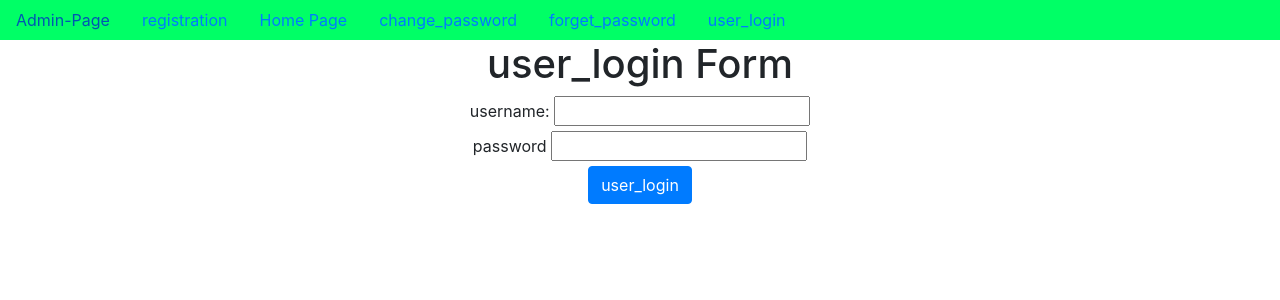
After one commit to AVULALAVANYA/user_login_logout, a Django app: page /user_login/ in a window 1280 px wide. The commit adds this page. Shown: the top 300 px of the page. Run offline with Django 4.2, Linux system fonts and the light colour scheme.

Commit message:
first commit

```diff
--- a/app/views.py
+++ b/app/views.py
@@ -1,9 +1,11 @@
 from django.shortcuts import render
 from django.http import HttpResponse
+
 # Create your views here.
 from app.forms import *
 from django.http import HttpResponseRedirect
-from django.contrib.auth import authenticate
+from django.contrib.auth import authenticate,login,logout
+from django.urls import reverse
 
 def home(request):
     return render(request,'home.html')
@@ -57,3 +59,21 @@ def forget_password(request):
         else:
             return HttpResponse('username is not avaialble in DB')
     return render(request,'forget_password.html')
+
+def user_login(request):
+    if request.method=='POST':
+        username=request.POST['username']
+        password=request.POST['password']
+
+        AUO=authenticate(username=username,password=password)
+        if AUO and AUO.is_active:
+            login(request,AUO)
+            request.session['username']=username
+            return HttpResponseRedirect(reverse('home'))
+        else:
+            return HttpResponse('Invalid username or password')
+
+    return render(request,'user_login.html')
+def user_logout(request):
+    logout(request)
+    return HttpResponseRedirect(reverse('home'))
--- a/project40/urls.py
+++ b/project40/urls.py
@@ -22,6 +22,8 @@ urlpatterns = [
     path('admin/', admin.site.urls),
     path('registration/',registration,name='registration'),
     path('home/',home,name='home'),
+    path('user_login/',user_login,name='user_login'),
+    path('user_logout/',user_logout,name='user_logout'),
     path('change_password/',change_password,name='change_password'),
     path('forget_password/',forget_password,name='forget_password'),
 ]+static(settings.MEDIA_URL, document_root=settings.MEDIA_ROOT)
--- a/template/dummy.html
+++ b/template/dummy.html
@@ -23,8 +23,9 @@
         <a href="{% url 'change_password' %}" class="nav-link">change_password</a>
         <a href="{% url 'forget_password' %}" class="nav-link">forget_password</a>
         {% if user.is.authenticate %}
-
+      <a href="{% url 'user_logout' %}" class="nav-link">user_logout</a>
       {% else %}
+      <a href="{% url 'user_login' %}" class="nav-link">user_login</a>
 
       {% endif %}
 
--- /dev/null
+++ b/template/user_login.html
@@ -0,0 +1,22 @@
+{% extends 'dummy.html' %}
+{% block title %}
+    <title>user_login</title>
+{% endblock %}
+
+{% block body_block %}
+        <h1>user_login Form</h1>
+
+        <form method="POST">
+
+            {% csrf_token %}
+
+            <label for="username">username:</label>
+            <input type="text" name="username" id="username"><br>
+
+            <label for="password">password</label>
+            <input type="password" name="password" id="password"><br>
+
+            <input type="submit" value="user_login" class="btn btn-primary">
+        </form>
+
+{% endblock %}
```
Also changed, not shown: db.sqlite3, media/krishna.jpg (added).
